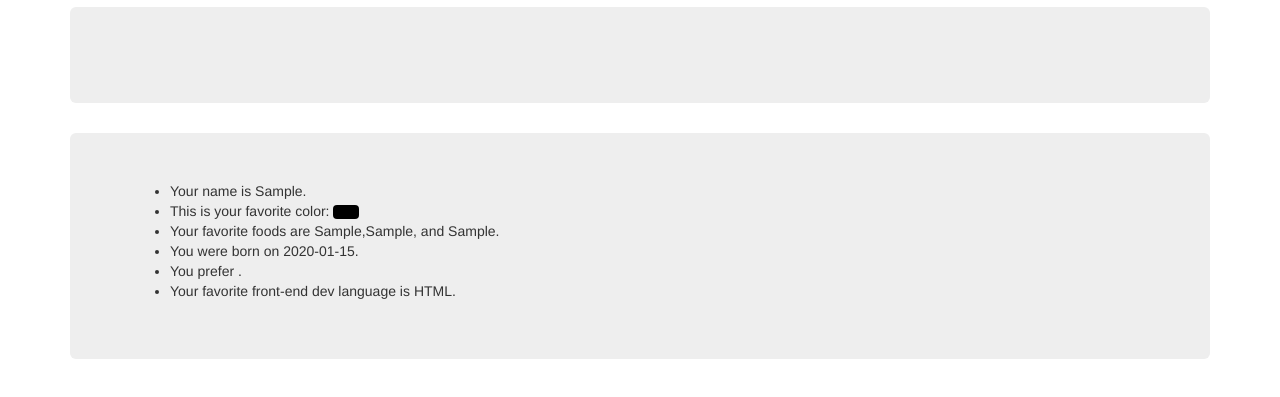
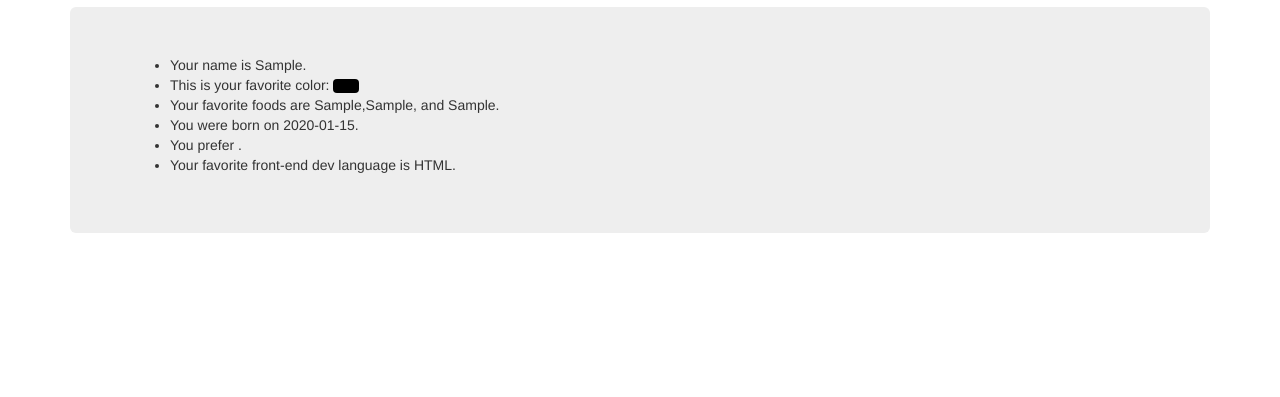
Before and after one commit to bangnguyen77/survey, a plain HTML site: page index.html in a window 1280 px wide. Both pictures are taken after typing "Sample", "Sample", "Sample", "Sample", "2020-01-15" into the empty fields and a click on the button "Submit your answers". Shown: the part 63-460 px from the top of the page. Drawn offline with Linux system fonts and the light colour scheme.

Commit message:
fix jumbotron issue

```diff
--- a/index.html
+++ b/index.html
@@ -67,10 +67,9 @@
 
 
         </form>
-      </div>
 
 
-      <div id="results" class="jumbotron">
+      <div id="results">
         <ul>
           <li>Your name is <span class="name"></span>.</li>
           <li class="color">This is your favorite color:  <button class="btn colorButton"></button></li>
@@ -80,6 +79,7 @@
           <li>Your favorite front-end dev language is <span class="lang"></span>.</li>
         </ul>
       </div>
+    </div>
 
 
     </div>
```
